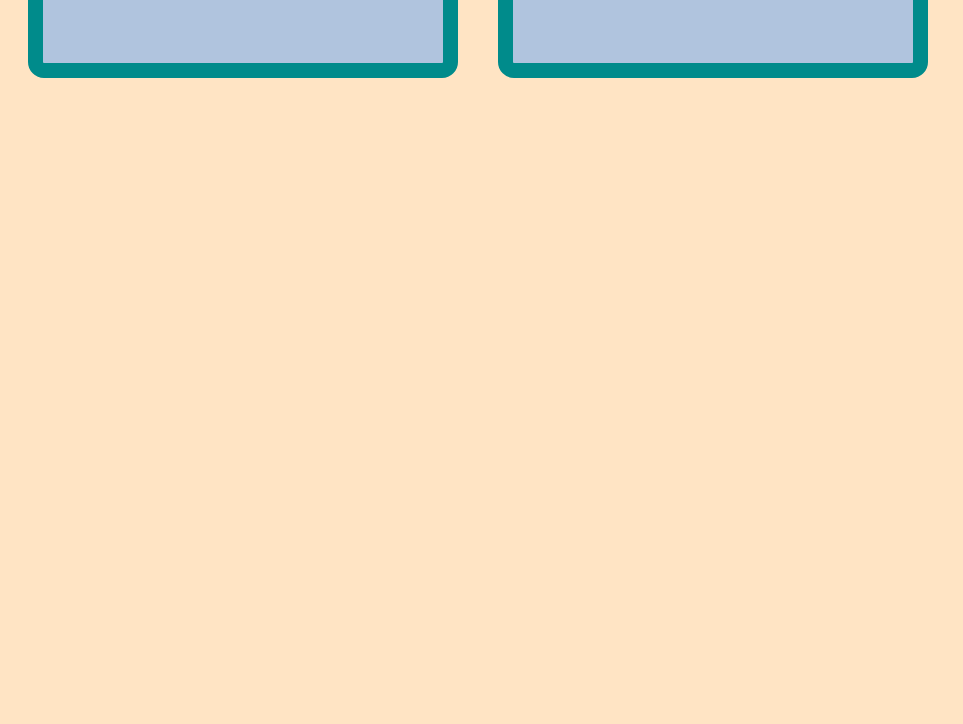
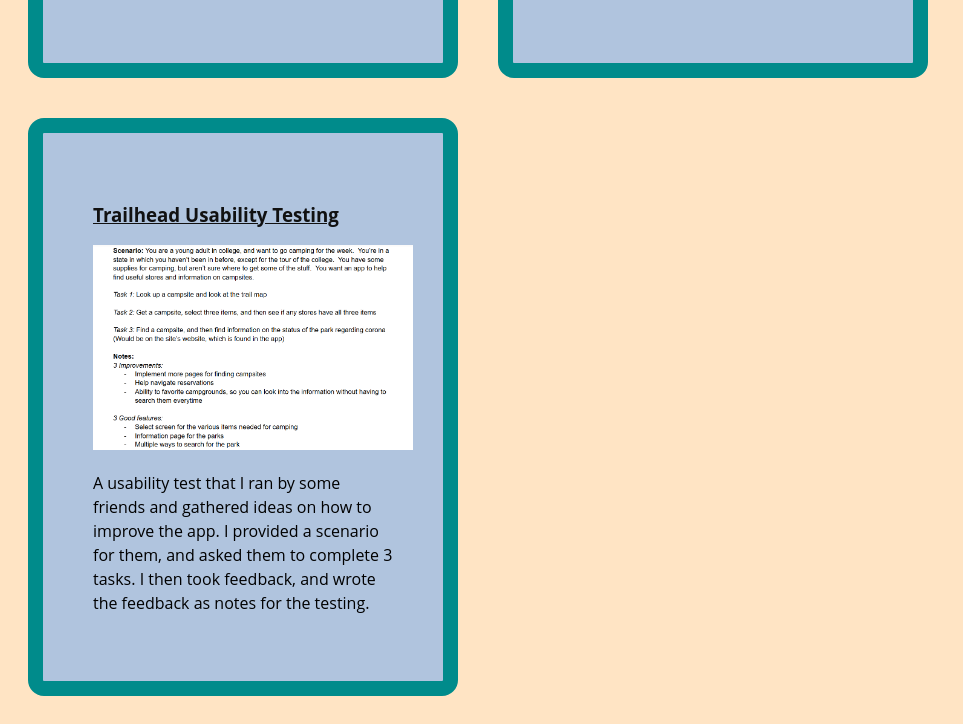
Before and after one commit to fourtk/fourtk.github.io, a plain HTML site: page index.html in a window 1280 px wide. Shown: the part 1981-2705 px from the top of the page, without its empty margins (0-963 px from the left). Before the commit the page ends 2087 px from the top, so only its background shows below. Drawn offline with Linux system fonts and the light colour scheme.

Commit message:
Add files via upload

```diff
--- a/index.html
+++ b/index.html
@@ -76,6 +76,16 @@
 				</a>
 				<p> A paper prototype of the app Trailhead.  This is a walkthrough of the usage of the app, laid out with paper. </p>
 			</section>
+
+			<section class="assignment">
+				<a href="assignments/scenario.pdf">
+					<h3> Trailhead Usability Testing</h3>
+				</a>
+				<a href="assignments/scenario.pdf">
+					<img src="assignments/scenario.png">
+				</a>
+				<p> A usability test that I ran by some friends and gathered ideas on how to improve the app.  I provided a scenario for them, and asked them to complete 3 tasks.  I then took feedback, and wrote the feedback as notes for the testing. </p>
+			</section>
 		</div>
 	</body>
 
```
